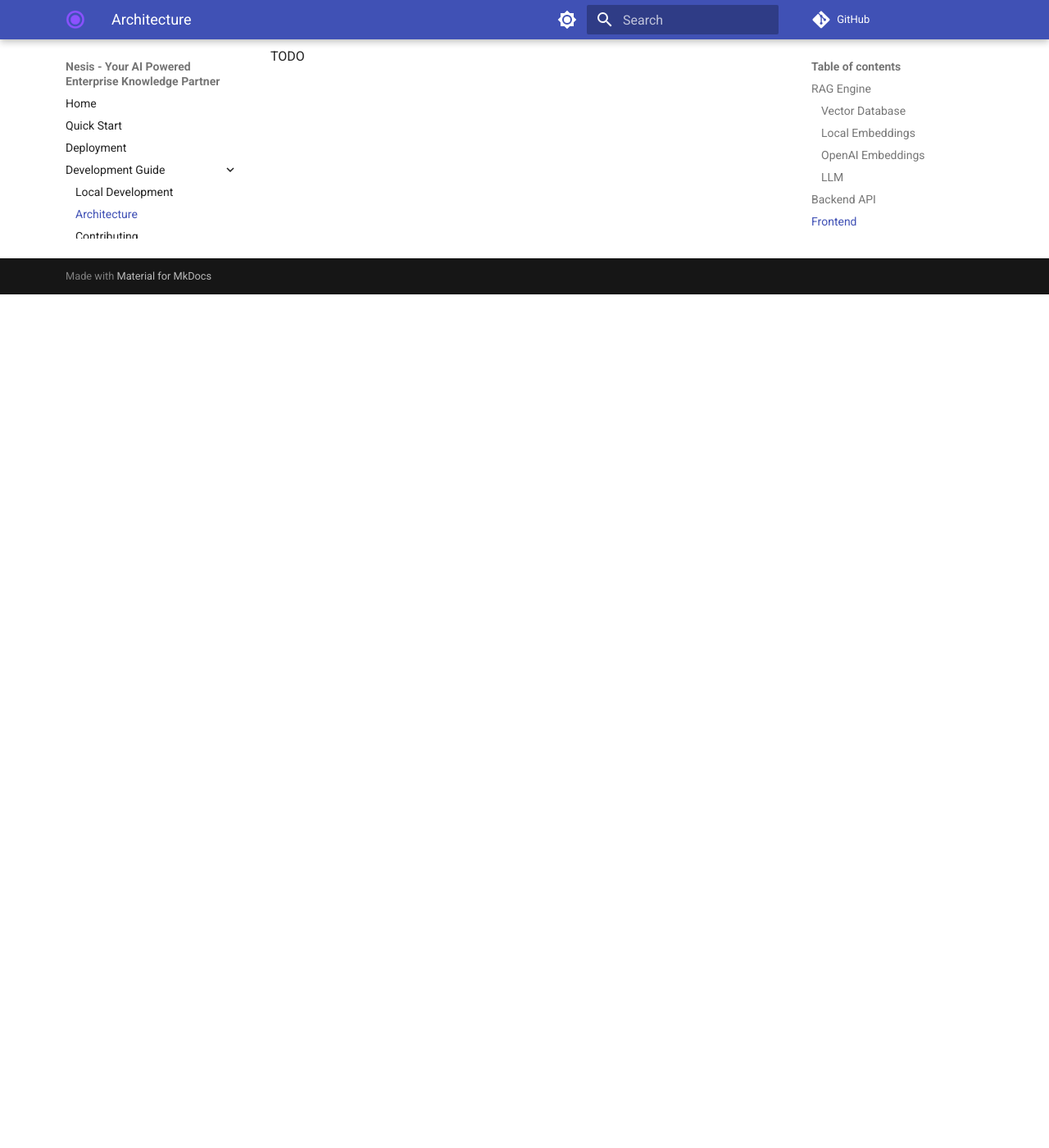
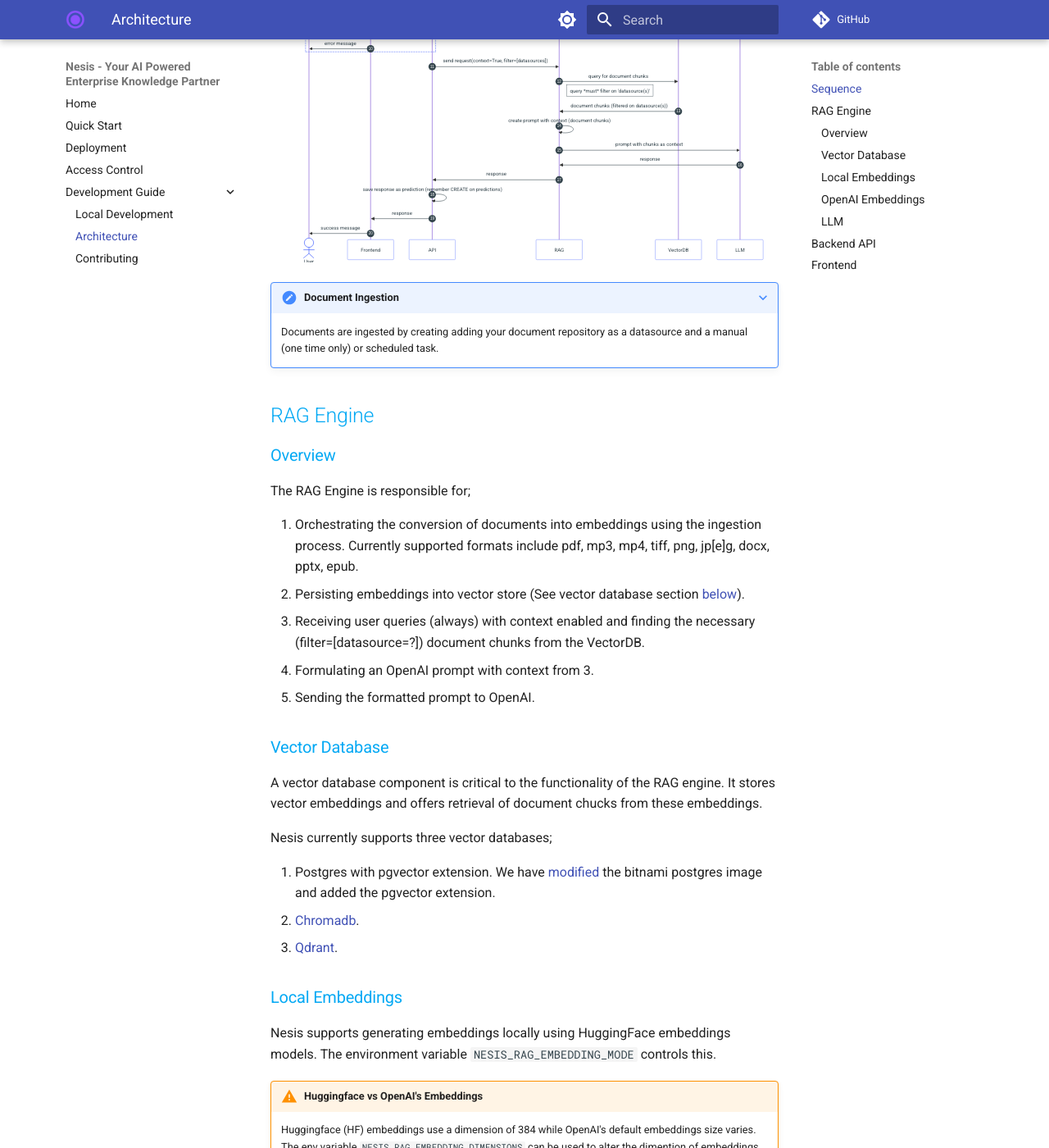
Before and after one commit to ametnes/nesis, an MkDocs documentation site: the page built from docs/src/dev-guide/architecture.md, in a window 1280 px wide and 1400 px high, scrolled down 1041 px. Shown: the whole window at 82% size. Built offline with MkDocs 1.6.1 and Material for MkDocs 9.7.7, drawn with Linux system fonts in a browser that asks for light colours; comment, search, counter and statistics services are not loaded; some of the changed text lies outside the part shown.

Commit message:
Add documentation

````diff
--- a/docs/mkdocs.yml
+++ b/docs/mkdocs.yml
@@ -27,12 +27,16 @@
   - attr_list
   - admonition
   - pymdownx.details
-  - pymdownx.superfences
-
+  - pymdownx.superfences:
+      custom_fences:
+        - name: mermaid
+          class: mermaid
+          format: !!python/name:pymdownx.superfences.fence_code_format
 nav:
   - Home: 'index.md'
   - 'Quick Start': 'quick-start.md'
   - 'Deployment': 'deployment.md'
+  - 'Access Control': 'rbac.md'
   - 'Development Guide':
       - 'Local Development': 'dev-guide/local.md'
       - 'Architecture': 'dev-guide/architecture.md'
--- a/docs/src/dev-guide/architecture.md
+++ b/docs/src/dev-guide/architecture.md
@@ -1,22 +1,115 @@
 # Nesis Architecture
-The Nessus project is divided into three components.
+The Nessus project is divided into four components.
 
-1. Frontend - This contains the ReactJS frontend and Node Express server (aka frontend-backend)
-2. API Backend - This is the backend API responsible for handling
-       1. Authentication
-       2. User management
-       3. Enforcing Role based access control
-       4. Process scheduling
-       5. And more
-6. RAG Engine - This is response for
-       7. Converting documents into embeddings
-       8. Interfacing with any OpenAI compatible endpoints
+1. Frontend - This contains the ReactJS frontend and Node Express server (aka frontend-backend).
+2. API Backend - This is the backend API responsible for handling;
+       1. Authentication.
+       2. User management.
+       3. Enforcing Role based access control.
+       4. Process scheduling.
+       5. And more.
+3. RAG Engine - This is response for;
+       7. Converting documents into embeddings.
+       8. Interfacing with any OpenAI compatible endpoints.
+4. Vector DB - For storing vector embeddings.
+
+
+## Sequence
+
+This is a simple sequence showing how requests flow when a user chats with their private documents.
+
+``` mermaid
+sequenceDiagram
+  autonumber
+  actor User
+  User->>Frontend: quesion
+  Frontend->>API: token, query
+  API->>API: validate token
+  API->>API: check CREATE action on prediction (rbac)
+  API->>API: collect datasources valid (READ) for user (rbac)
+  alt no datasources exists
+    API->>Frontend: 403
+    Frontend->>User: error message
+  else datasources exists:
+    API->>API: add to datasource collection
+  end
+  alt no CREATE prediction policy for user
+    API->>Frontend: 403
+    Frontend->>User: error message
+  end
+  API->>RAG: send request(context=True, filter=[datasources])
+  RAG->>VectorDB: query for document chunks
+  Note right of RAG: query *must* filter on 'datasource(s)'
+  VectorDB->>RAG: document chunks (filtered on datasource(s))
+  RAG->>RAG: create prompt with context (document chunks)
+  RAG->>LLM: prompt with chunks as context
+  LLM->>RAG: response
+  RAG->>API: response
+  API->>API: save response as prediction (remember CREATE on predictions)
+  API->>Frontend: response
+  Frontend->>User: success message
+```
+
+
+???+ note "Document Ingestion"
+
+    Documents are ingested by creating adding your document repository as a datasource and a manual
+    (one time only) or scheduled task.
+
 
 ## RAG Engine
+### Overview
+The RAG Engine is responsible for;
+
+1. Orchestrating the conversion of documents into embeddings using the ingestion process. Currently supported formats include pdf, mp3, mp4, tiff, png, jp[e]g, docx, pptx, epub.
+2. Persisting embeddings into vector store (See vector database section [below](#vector-database)).
+3. Receiving user queries (always) with context enabled and finding the necessary (filter=[datasource=?]) document chunks from the VectorDB.
+4. Formulating an OpenAI prompt with context from 3.
+5. Sending the formatted prompt to OpenAI.
+
 ### Vector Database
+A vector database component is critical to the functionality of the RAG engine. It stores vector embeddings and offers retrieval of
+document chucks from these embeddings.
+
+Nesis currently supports three vector databases;
+
+1. Postgres with pgvector extension. We have <a href="https://github.com/ametnes/postgresql" target="_blank">modified</a> the bitnami postgres image and added the pgvector extension.
+2. <a href="https://github.com/chroma-core/chroma" target="_blank">Chromadb</a>.
+3. <a href="https://github.com/qdrant/qdrant" target="_blank">Qdrant</a>.
+
 ### Local Embeddings
+Nesis supports generating embeddings locally using HuggingFace embeddings models. The environment variable `NESIS_RAG_EMBEDDING_MODE` controls this.
+
+!!! warning "Huggingface vs OpenAI's Embeddings"
+
+    Huggingface (HF) embeddings use a dimension of 384 while OpenAI's default embeddings size varies.
+    The env variable `NESIS_RAG_EMBEDDING_DIMENSIONS` can be used to alter the dimention of embeddings
+    to suit your needs.
+
+    You may need to create a HF token in order to access any HF models. If you encounter an access denied during he ingestion process
+    set the `HF_TOKEN` with your HF token.
+
 ### OpenAI Embeddings
+
+Nesis can also use OpenAI to generate embeddings. By setting the environment variable `NESIS_RAG_EMBEDDING_MODE=openai`, Nesis would use the configured OpenAI
+endpoint to generate embeddings.
+
+!!! note
+
+    To use OpenAI embeddings, an `OPENAI_API_KEY` would have to be supplied.
+
+
 ### LLM
+Nesis supports any OpenAI compatible LLM service. By setting the `OPENAI_API_KEY` and `OPENAI_API_BASE` environment variables, you are able
+to configure which OpenAI API to use.
+
+When running Nesis in your private network you will need to provide your own private LLM service.
+
+???+ tip "Fully private LLM service"
+
+    <a href="https://cloud.ametnes.com/" target="_blank">Ametnes</a> provides a fully managed private LLM service that runs enterily in your private network. Your data stays completely
+    ring-fenced in your private environment allowing you to achive full privacy.
+
 
 ## Backend API
 TODO
````
Also changed, not shown: docs/src/rbac.md (added, +238 -0 lines).
